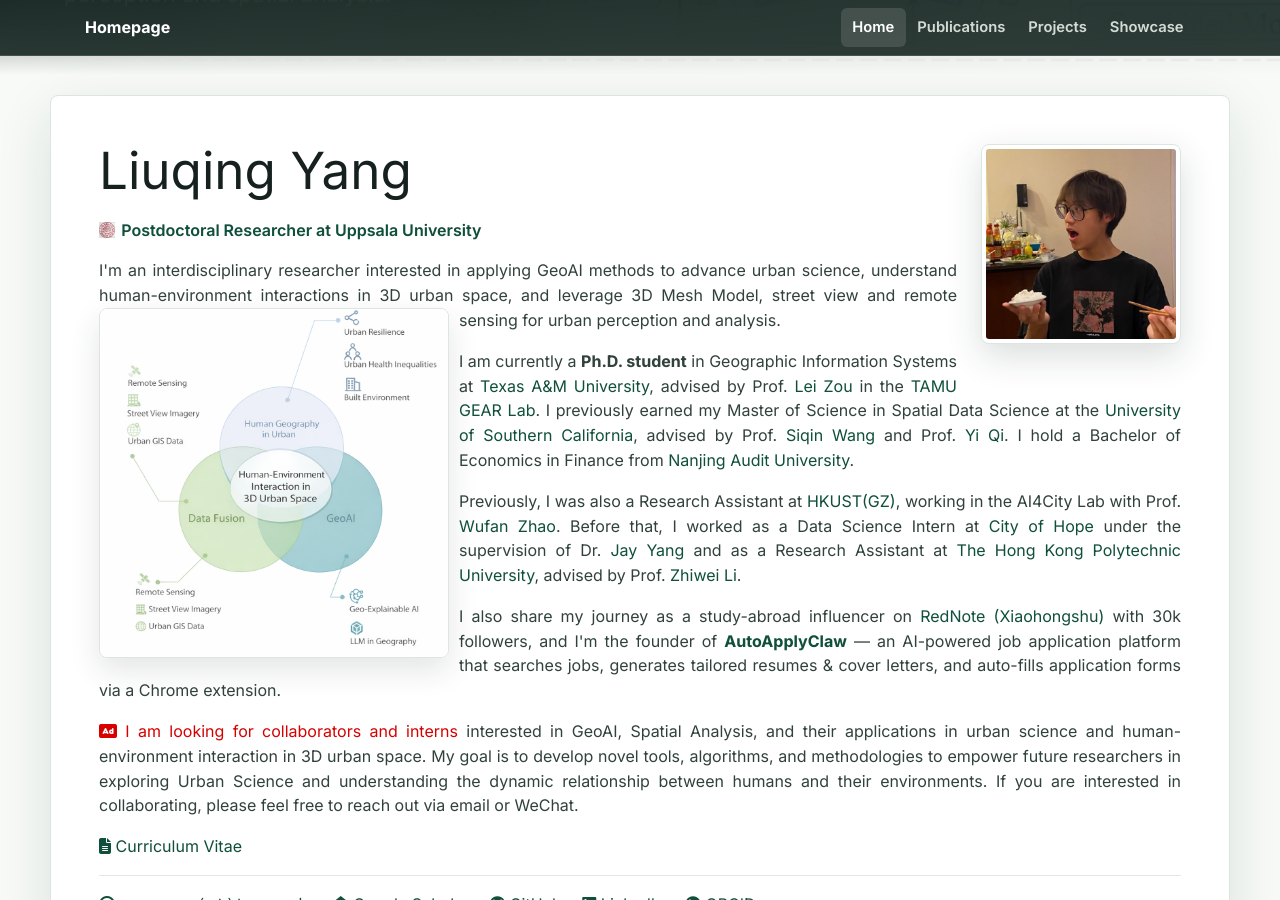
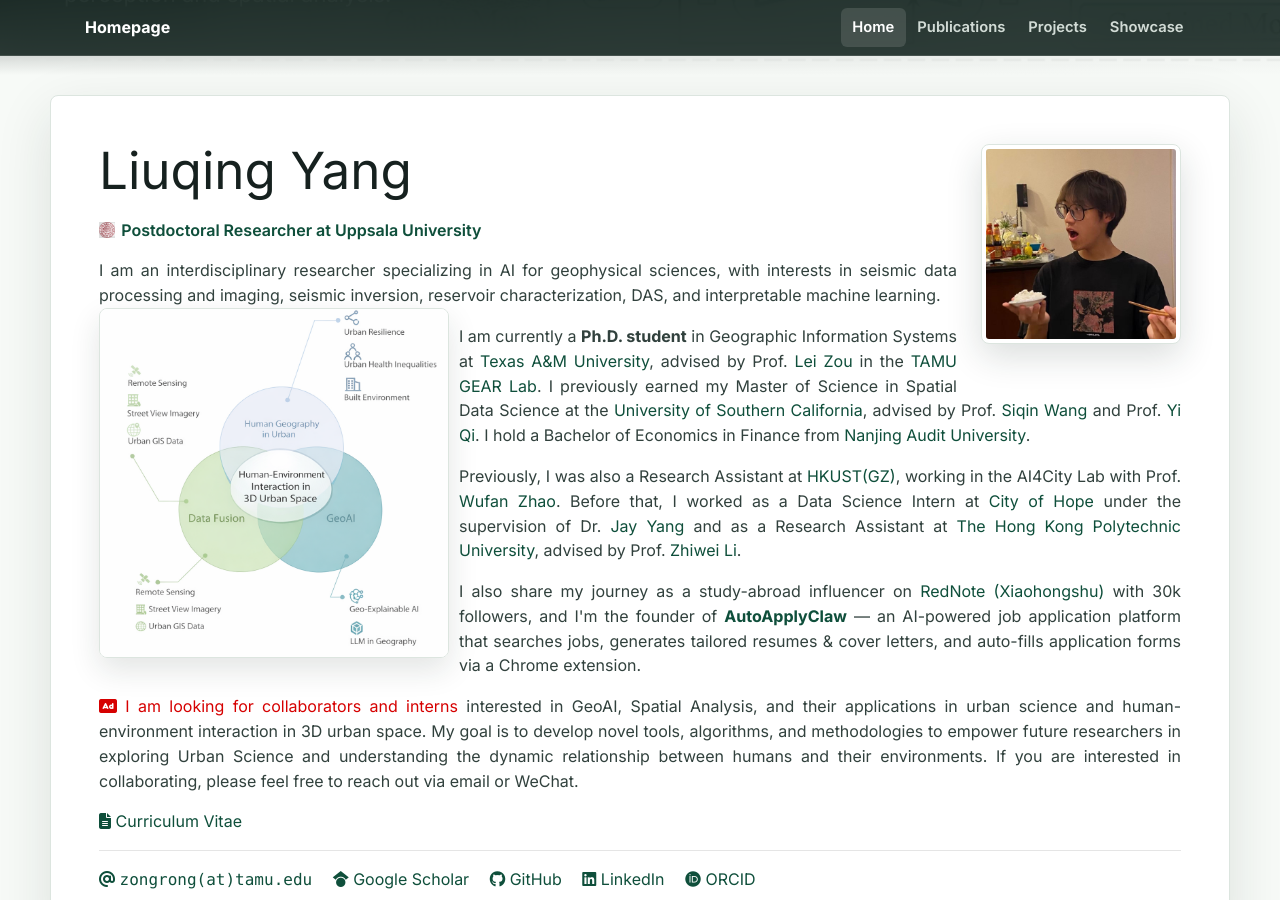
Before and after one commit to YangLiuqing-add/YangLiuqing-add.github.io, a Jekyll site: the page built from index.html, in a window 1280 px wide and 900 px high, scrolled down 753 px. Built offline with Jekyll 4.4.1, drawn with Linux system fonts in a browser that asks for light colours; nearby versions of some CDN libraries; a style sheet for code colours, icons or effects is not loaded.

Commit message:
Update profile.yml

```diff
--- a/_data/profile.yml
+++ b/_data/profile.yml
@@ -18,8 +18,8 @@
 short_bio_text_justify: true
 short_bio: >-
   <p>
-    I'm an interdisciplinary researcher interested in applying GeoAI methods to advance urban science,
-    understand human-environment interactions in 3D urban space, and leverage 3D Mesh Model, street view and remote sensing for urban perception and analysis.
+    I am an interdisciplinary researcher specializing in AI for geophysical sciences, with interests in seismic data processing and imaging, seismic inversion,
+    reservoir characterization, DAS, and interpretable machine learning.
     <img src="assets/images/photos/interst.png" alt="Research Interests"
          style="float: left; width: 350px; margin-right: 10px; border-radius: 8px;">
   </p>
```
